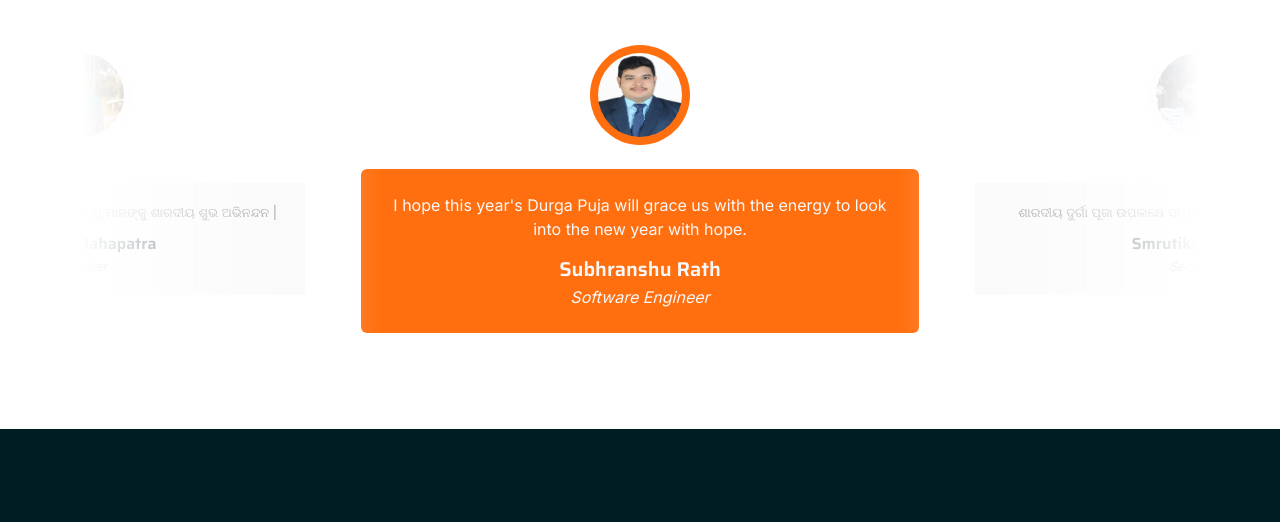
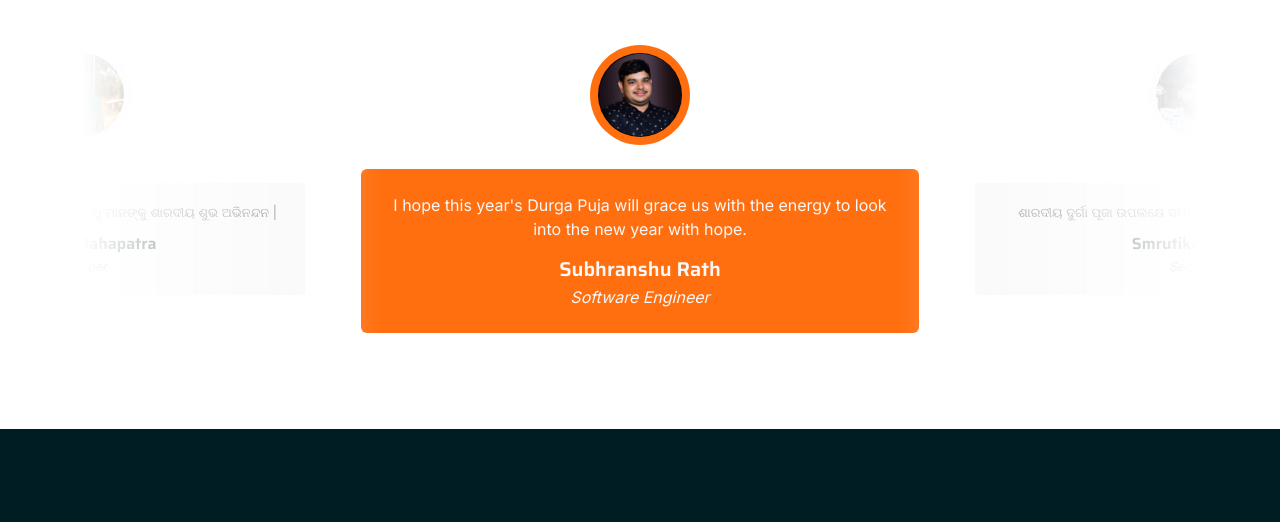
Before and after one commit to DurgaPujaCommittee/WebSite, a plain HTML site: page index.html in a window 1280 px wide. Shown: the part 3439-3961 px from the top of the page. Drawn offline with nearby package versions, Linux system fonts and the light colour scheme.

Commit message:
Update index.html

```diff
--- a/index.html
+++ b/index.html
@@ -364,7 +364,7 @@
             </div>
             <div class="owl-carousel testimonial-carousel wow fadeInUp" data-wow-delay="0.1s">
                 <div class="testimonial-item text-center">
-                    <img class="img-fluid bg-light rounded-circle p-2 mx-auto mb-4" src="./img/DSC_0021.JPG" style="width: 100px; height: 100px;">
+                    <img class="img-fluid bg-light rounded-circle p-2 mx-auto mb-4" src="./img/SRATH01.jpg" style="width: 100px; height: 100px;">
                     <div class="testimonial-text rounded text-center p-4">
                         <p>I hope this year's Durga Puja will grace us with the energy to look into the new year with hope.</p>
                         <h5 class="mb-1">Subhranshu Rath</h5>
```
